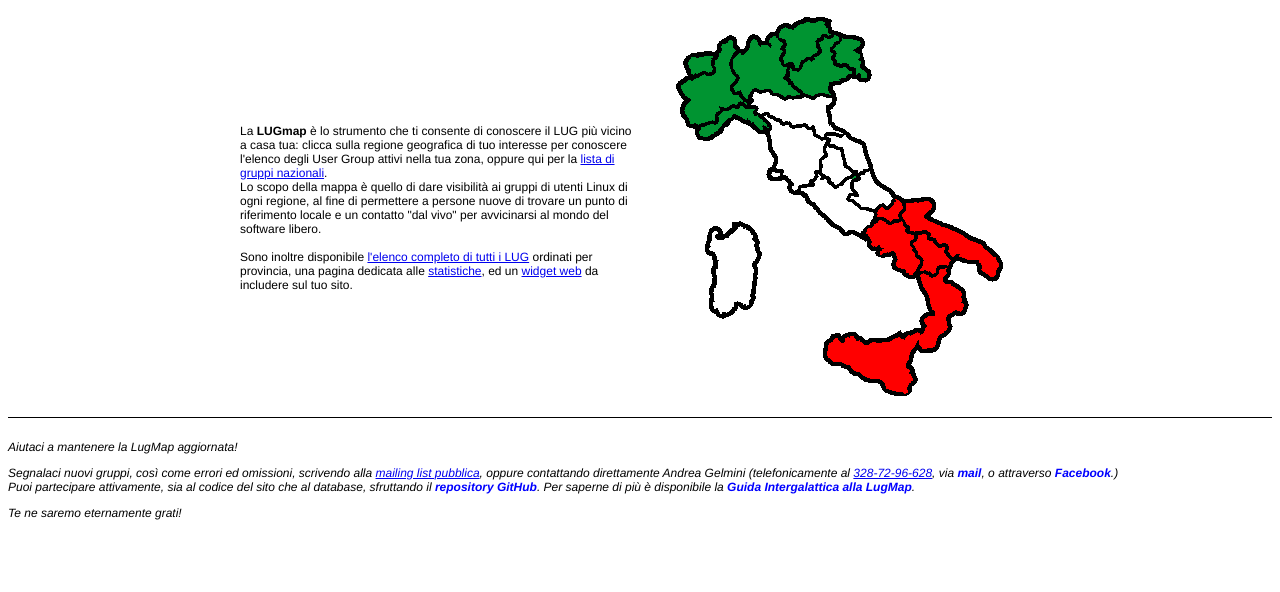
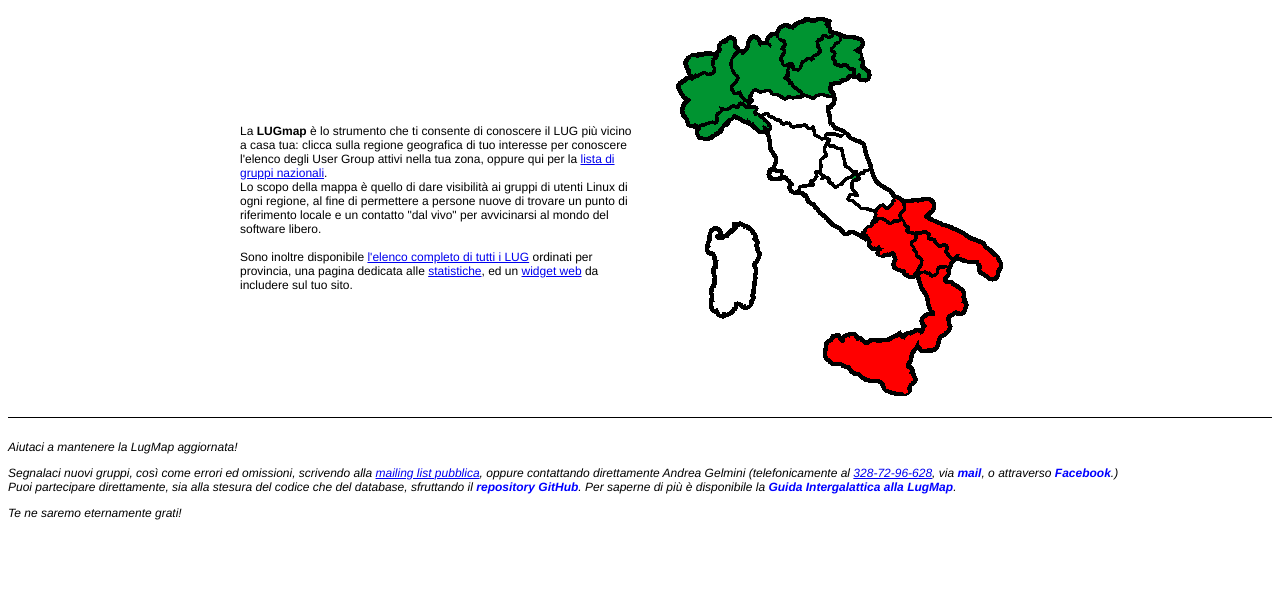
Before and after one commit to Gelma/LugMap, a PHP site: page /index.php in a window 1280 px wide. Shown: the part 208-800 px from the top of the page. Run offline with PHP 8.4, Linux system fonts and the light colour scheme.

Commit message:
Sito: correzione stilistica

```diff
--- a/funzioni.php
+++ b/funzioni.php
@@ -78,7 +78,7 @@ function lugfooter () {
 		<a class=generalink" href="tel:328-72-96-628">328-72-96-628</a>, via
 		<a class="generalink" href="mailto:andrea.gelmini@lugbs.linux.it">mail</a>, o attraverso
 		<a class="generalink" href="http://www.facebook.com/andrea.gelmini">Facebook</a>.)<br>
-		Puoi partecipare attivamente, sia al codice del sito che al database, sfruttando il
+		Puoi partecipare direttamente, sia alla stesura del codice che del database, sfruttando il
 		<a class="generalink" href="http://github.com/Gelma/LugMap">repository GitHub</a>.
 		Per saperne di pi&ugrave; &egrave; disponibile la
 		<a class="generalink" href="https://github.com/Gelma/LugMap/tree/docs">Guida Intergalattica alla LugMap</a>.
```
